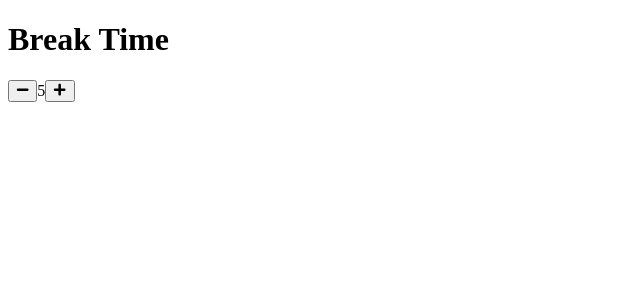
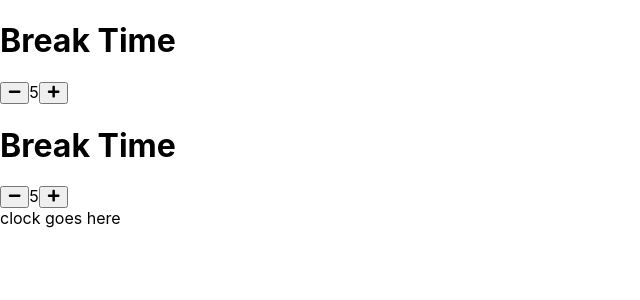
Before and after one commit to cvilla714/pomodoro-clock, a React (Create React App) app: page / in a window 1280 px wide. Shown: the top 300 px of the page, without its empty margins (0-640 px from the left). Built offline with nearby package versions, Linux system fonts and the light colour scheme.

Commit message:
transform the const app to a class and extending a react component

```diff
--- a/src/index.js
+++ b/src/index.js
@@ -2,19 +2,27 @@ import React from "react";
 import ReactDOM from "react-dom";
 import { FaMinus, FaPlus } from "react-icons/fa";
 
-// import "./index.css";
+import "./index.css";
 // import App from "./App";
 import reportWebVitals from "./reportWebVitals";
-const App = () => (
-  <div>
-    <SetTimer />
-  </div>
-);
+class App extends React.Component {
+  render() {
+    return (
+      <div>
+        <div className="flex">
+          <SetTimer />
+          <SetTimer />
+        </div>
+        <div>clock goes here</div>
+      </div>
+    );
+  }
+}
 
 const SetTimer = () => (
-  <div className="div timer-container">
+  <div className="timer-container">
     <h1>Break Time</h1>
-    <div>
+    <div className="flex actions-wrapper">
       <button>
         <FaMinus />
       </button>
```
